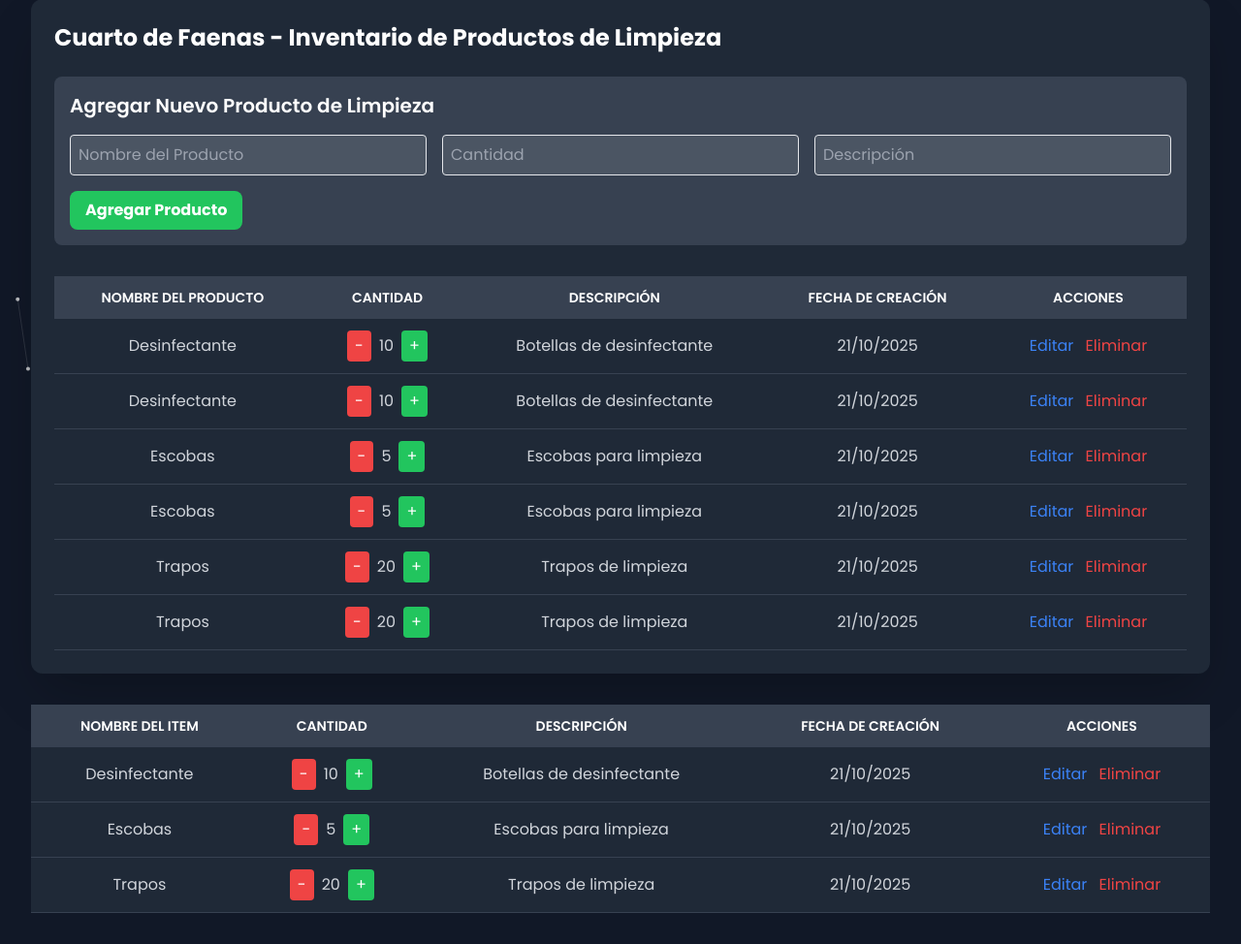
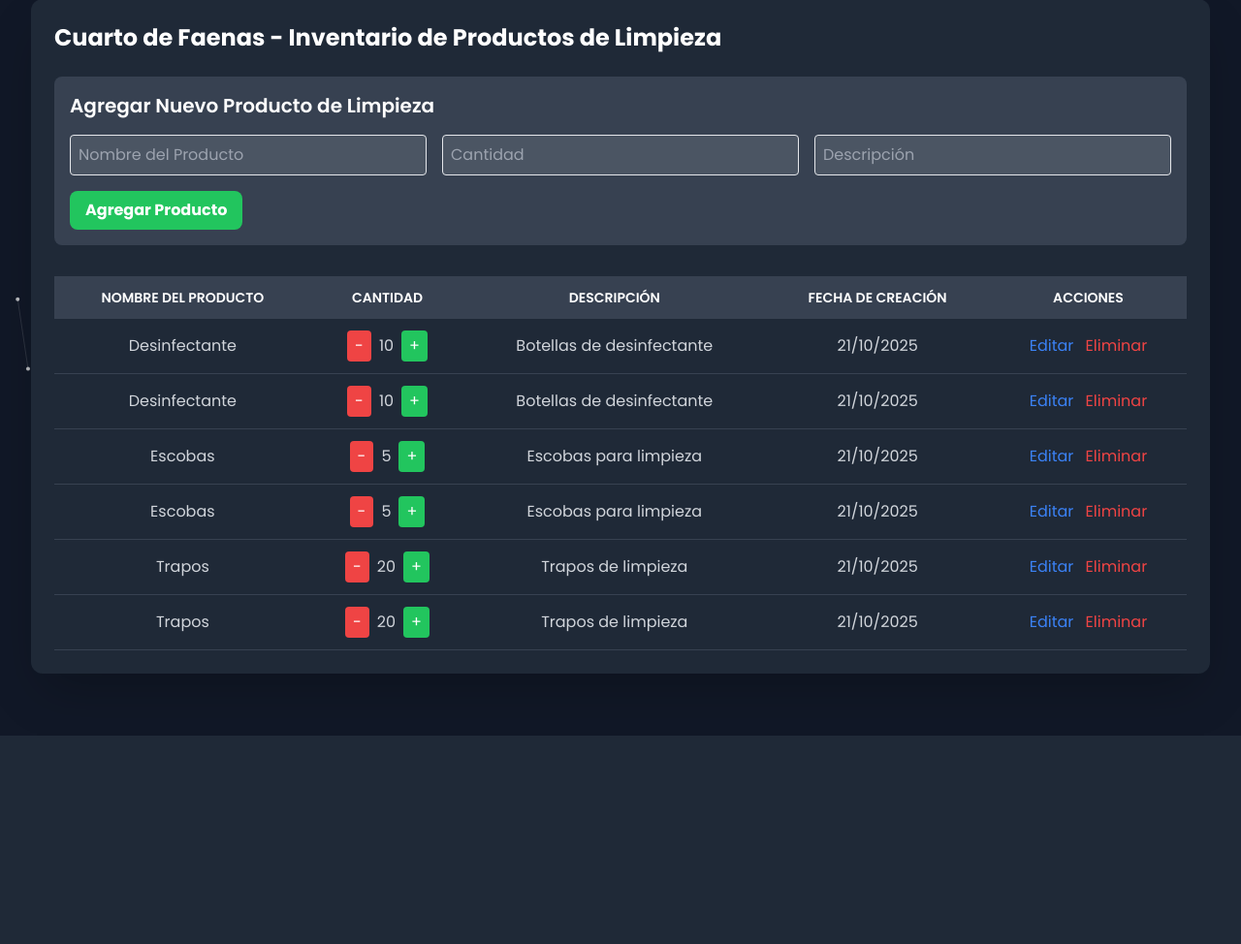
Before and after one commit to Salvaberticci/indet-hotel-web, a PHP site: page /admin_cleaning_inventory.php in a window 1280 px wide. Shown: the part 101-1075 px from the top of the page at 97% size. After the commit the page ends 860 px from the top, so only its background shows below. Run offline with PHP 8.4, Linux system fonts and the light colour scheme; a user stored in the database is signed in; data comes from the database, SQL or seed files in the repository; some libraries are stand-ins or nearby versions.

Commit message:
fix: Eliminar tabla duplicada en admin_cleaning_inventory.php

```diff
--- a/admin_cleaning_inventory.php
+++ b/admin_cleaning_inventory.php
@@ -9,27 +9,7 @@ if (!isset($_SESSION['user_id']) || $_SESSION['user_role'] != 'admin') {
     exit();
 }
 
-// Get selected floor from GET or default to 1
-$selected_floor_id = isset($_GET['floor_id']) ? (int)$_GET['floor_id'] : 1;
-
-// Fetch inventory for the selected floor
-$inventory_sql = "SELECT * FROM cleaning_inventory WHERE floor_id = ? ORDER BY item_name ASC";
-$inventory_stmt = $conn->prepare($inventory_sql);
-$inventory_stmt->bind_param("i", $selected_floor_id);
-$inventory_stmt->execute();
-$inventory_result = $inventory_stmt->get_result();
-
-// Fetch all floors
-$floors_sql = "SELECT id, floor_number, name FROM floors ORDER BY floor_number ASC";
-$floors_result = $conn->query($floors_sql);
-
-// Get selected floor name
-$selected_floor_sql = "SELECT name FROM floors WHERE id = ?";
-$selected_floor_stmt = $conn->prepare($selected_floor_sql);
-$selected_floor_stmt->bind_param("i", $selected_floor_id);
-$selected_floor_stmt->execute();
-$selected_floor_result = $selected_floor_stmt->get_result();
-$selected_floor_name = $selected_floor_result->fetch_assoc()['name'] ?? 'Piso Desconocido';
+// No longer need floor-specific variables since we're using a single cleaning room
 ?>
 <!DOCTYPE html>
 <html lang="es">
@@ -149,57 +129,17 @@ $selected_floor_name = $selected_floor_result->fetch_assoc()['name'] ?? 'Piso De
                 </table>
             </div>
         </div>
-
-            <!-- Cleaning Inventory Table -->
-            <div class="overflow-x-auto">
-                <table class="min-w-full bg-gray-800" id="cleaning-inventory-table">
-                    <thead class="bg-gray-700 text-white">
-                        <tr>
-                            <th class="py-3 px-4 uppercase font-semibold text-sm text-center">Nombre del Item</th>
-                            <th class="py-3 px-4 uppercase font-semibold text-sm text-center">Cantidad</th>
-                            <th class="py-3 px-4 uppercase font-semibold text-sm text-center">Descripción</th>
-                            <th class="py-3 px-4 uppercase font-semibold text-sm text-center">Fecha de Creación</th>
-                            <th class="py-3 px-4 uppercase font-semibold text-sm text-center">Acciones</th>
-                        </tr>
-                    </thead>
-                    <tbody class="text-gray-300">
-                        <?php if ($inventory_result->num_rows > 0): ?>
-                            <?php while($item = $inventory_result->fetch_assoc()): ?>
-                                <tr class="hover:bg-gray-700 border-b border-gray-700">
-                                    <td class="py-3 px-4 text-center"><?php echo htmlspecialchars($item['item_name']); ?></td>
-                                    <td class="py-3 px-4 text-center">
-                                        <div class="flex items-center justify-center">
-                                            <button type="button" onclick="updateQuantity('<?php echo $item['id']; ?>', -1)" class="bg-red-500 hover:bg-red-600 text-white px-2 py-1 rounded">-</button>
-                                            <span id="quantity-<?php echo $item['id']; ?>" class="mx-2"><?php echo $item['quantity']; ?></span>
-                                            <button type="button" onclick="updateQuantity('<?php echo $item['id']; ?>', 1)" class="bg-green-500 hover:bg-green-600 text-white px-2 py-1 rounded">+</button>
-                                        </div>
-                                    </td>
-                                    <td class="py-3 px-4 text-center"><?php echo htmlspecialchars($item['description']); ?></td>
-                                    <td class="py-3 px-4 text-center"><?php echo date('d/m/Y', strtotime($item['created_at'])); ?></td>
-                                    <td class="py-3 px-4 text-center">
-                                        <button onclick="openEditItemModal(<?php echo htmlspecialchars(json_encode($item)); ?>)" class="text-blue-500 hover:text-blue-700 mr-2">Editar</button>
-                                        <a href="php/cleaning_inventory_handler.php?delete_item=<?php echo $item['id']; ?>&floor_id=<?php echo $selected_floor_id; ?>" onclick="return confirm('¿Estás seguro?')" class="text-red-500 hover:text-red-700">Eliminar</a>
-                                    </td>
-                                </tr>
-                            <?php endwhile; ?>
-                        <?php else: ?>
-                            <tr><td colspan="5" class="text-center py-4">No hay items en el inventario de faenas para este piso.</td></tr>
-                        <?php endif; ?>
-                    </tbody>
-                </table>
-            </div>
-        </div>
     </div>
 
     <!-- Edit Item Modal -->
     <div id="editItemModal" class="fixed inset-0 bg-black bg-opacity-50 flex items-center justify-center hidden">
         <div class="bg-gray-800 text-white p-8 rounded-lg shadow-2xl w-full max-w-md">
-            <h2 class="text-2xl font-bold mb-6">Editar Item de Faena</h2>
+            <h2 class="text-2xl font-bold mb-6">Editar Producto de Limpieza</h2>
             <form action="php/cleaning_inventory_handler.php" method="POST">
                 <input type="hidden" id="editItemId" name="id">
-                <input type="hidden" name="floor_id" value="<?php echo $selected_floor_id; ?>">
+                <!-- No longer need floor_id since we use single cleaning room -->
                 <div class="mb-4">
-                    <label class="block font-semibold">Nombre del Item</label>
+                    <label class="block font-semibold">Nombre del Producto</label>
                     <input type="text" id="editItemName" name="item_name" required class="w-full p-3 border rounded-lg bg-gray-700 text-white">
                 </div>
                 <div class="mb-4">
@@ -212,7 +152,7 @@ $selected_floor_name = $selected_floor_result->fetch_assoc()['name'] ?? 'Piso De
                 </div>
                 <div class="flex justify-end">
                     <button type="button" onclick="closeEditItemModal()" class="bg-gray-500 hover:bg-gray-600 text-white font-bold py-2 px-4 rounded-lg mr-2">Cancelar</button>
-                    <button type="submit" name="update_item" class="bg-blue-500 hover:bg-blue-600 text-white font-bold py-2 px-4 rounded-lg">Actualizar Item</button>
+                    <button type="submit" name="update_item" class="bg-blue-500 hover:bg-blue-600 text-white font-bold py-2 px-4 rounded-lg">Actualizar Producto</button>
                 </div>
             </form>
         </div>
```
